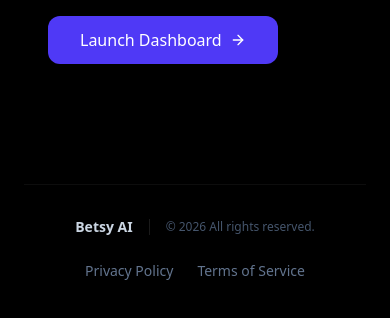
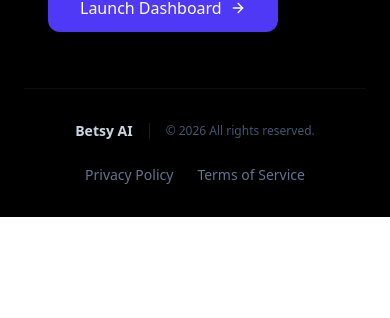
Before and after one commit to abhiyansingh12/besty-ai, a Next.js app: page / in a window 390 px wide. Shown: the part 734-1052 px from the top of the page. After the commit the page ends 951 px from the top, so only its background shows below. Built offline with nearby package versions, Linux system fonts and the light colour scheme.

Commit message:
feat: Reduce vertical spacing on landing page for mobile\n\n- Reduced top section padding\n- Reduced footer margin\n- Reduced container vertical gaps

```diff
--- a/app/page.tsx
+++ b/app/page.tsx
@@ -33,8 +33,8 @@ export default function LandingPage() {
       </nav>
 
       {/* Hero Section */}
-      <section className="flex-1 flex flex-col pt-24 md:pt-32 pb-20 px-6">
-        <div className="container mx-auto max-w-6xl space-y-12">
+      <section className="flex-1 flex flex-col pt-16 md:pt-32 pb-8 md:pb-20 px-6">
+        <div className="container mx-auto max-w-6xl space-y-6 md:space-y-12">
 
           {/* Reusing the Spline Scene with Custom Landing Copy */}
           <div className="w-full">
@@ -67,7 +67,7 @@ export default function LandingPage() {
           </div>
 
           {/* Footer */}
-          <div className="mt-24 pt-8 border-t border-white/5 flex flex-col md:flex-row items-center justify-between gap-6 text-sm text-slate-500">
+          <div className="mt-8 md:mt-24 pt-8 border-t border-white/5 flex flex-col md:flex-row items-center justify-between gap-6 text-sm text-slate-500">
             <div className="flex items-center gap-4">
               <p className="font-bold text-slate-300">Betsy AI</p>
               <span className="text-slate-600 text-xs border-l border-white/10 pl-4">&copy; 2026 All rights reserved.</span>
```
